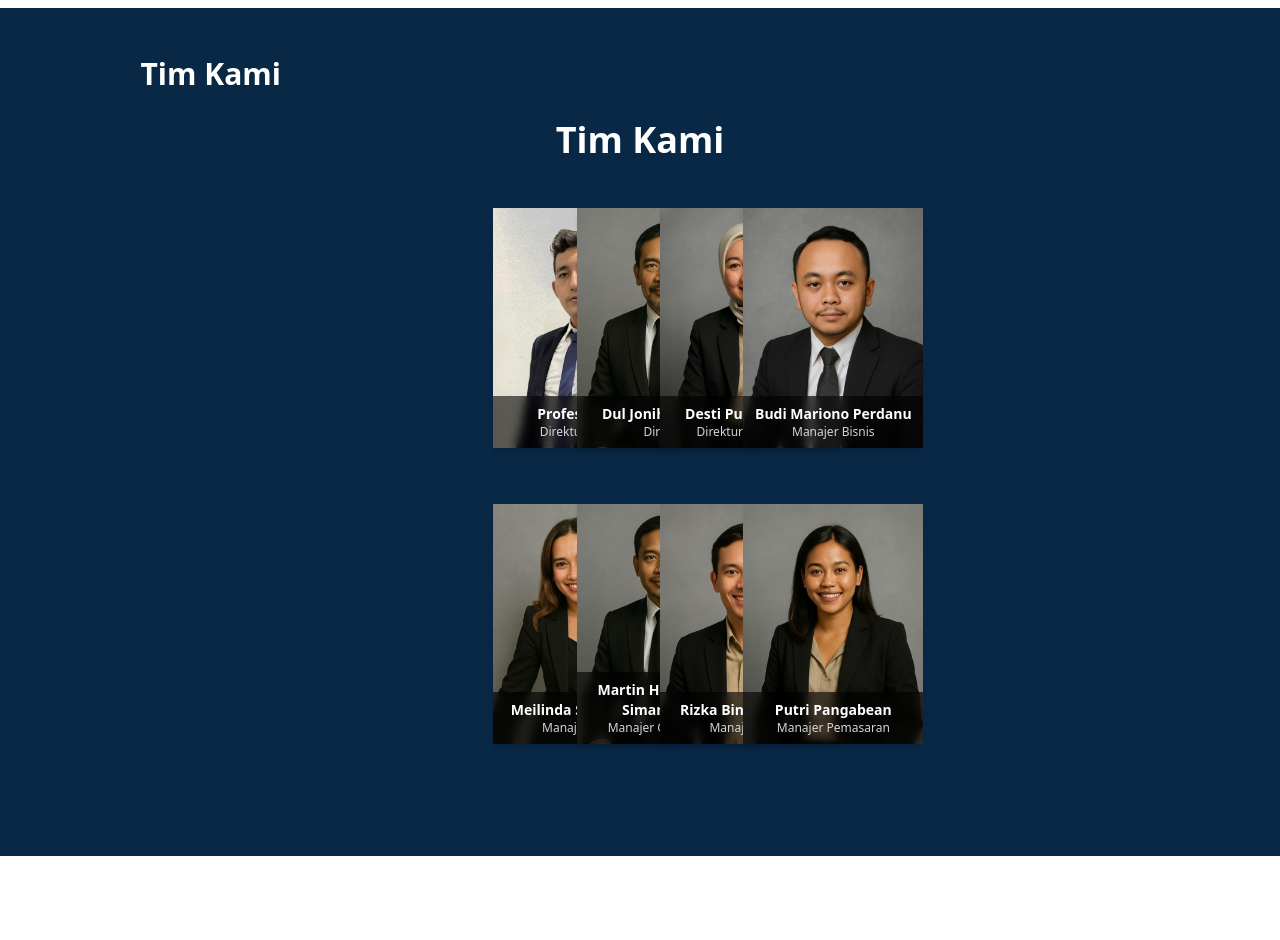
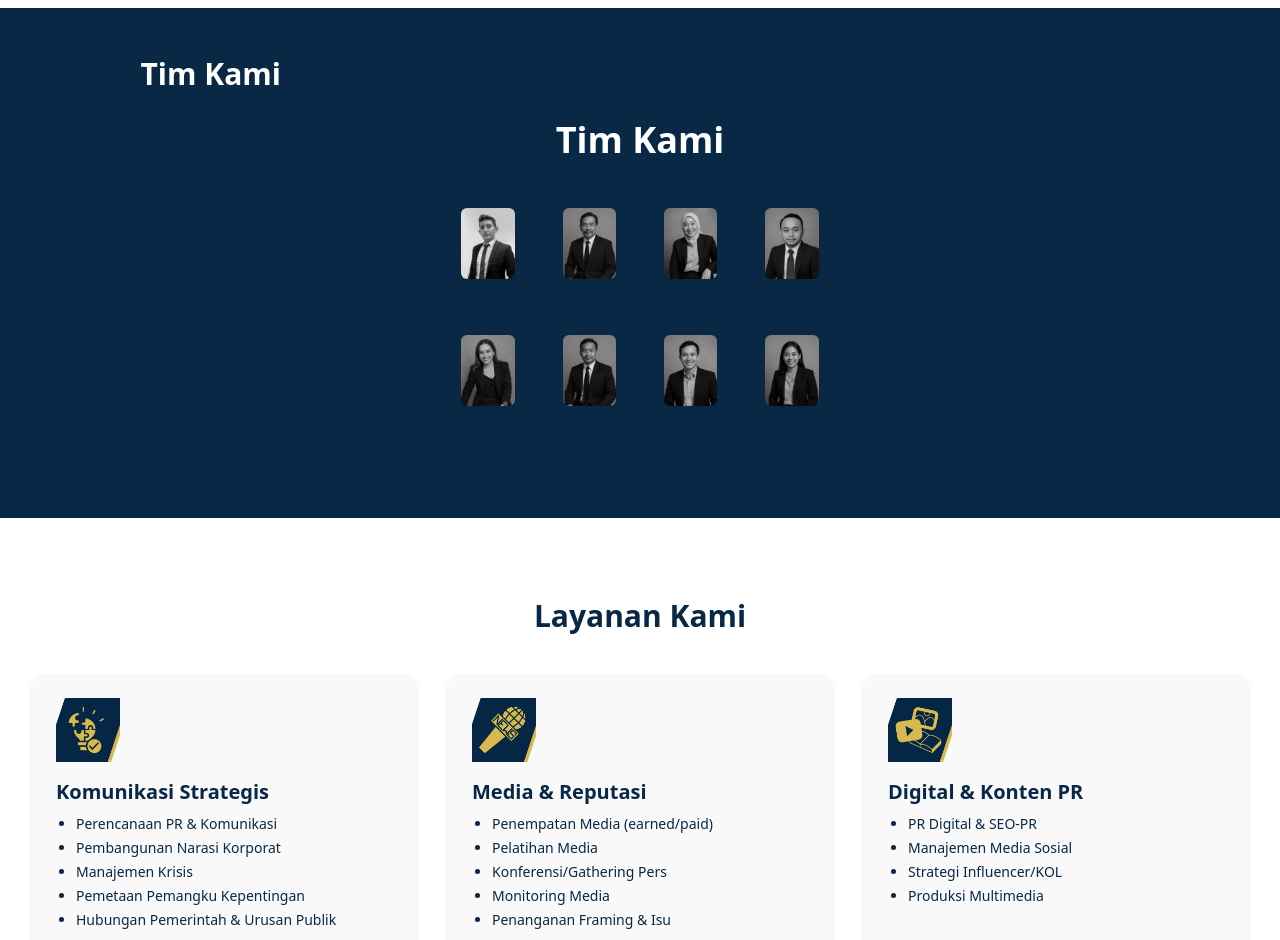
Before and after one commit to ProfAdri90/estetic-dinamis, a Next.js app: page / in a window 1280 px wide. Shown: the part 3520-4460 px from the top of the page. Built offline with nearby package versions, Linux system fonts and the light colour scheme.

Commit message:
Update OurTeams.jsx

```diff
--- a/components/OurTeams.jsx
+++ b/components/OurTeams.jsx
@@ -1,12 +1,12 @@
-import TeamCard from "./TeamCard";
+import Image from "next/image";
 import { motion } from "framer-motion";
 
 const teamMembers = [
   { name: "Profesor Adri", title: "Direktur Utama", image: "/team/profadri.jpeg" },
   { name: "Dul Jonih Iskandar", title: "Direktur", image: "/team/duljoni.jpeg" },
   { name: "Desti Purnamasari", title: "Direktur Keuangan", image: "/team/desti.jpeg" },
-  { name: "Budi Mariono Perdanu", title: "Manajer Bisnis", image: "/team/budi.jpeg" },
-  { name: "Meilinda Sari Hartati", title: "Manajer Bisnis", image: "/team/didit.jpeg" },
+  { name: "Budi Mariono Perdanu", title: "Manajer Business Development", image: "/team/budi.jpeg" },
+  { name: "Meilinda Sari Hartati", title: "Manajer Creative Event Planner", image: "/team/didit.jpeg" },
   { name: "Martin Herlambang Simanjuntak", title: "Manajer Operasional", image: "/team/martin.jpeg" },
   { name: "Rizka Bintang Utara", title: "Manajer Event", image: "/team/azka.jpeg" },
   { name: "Putri Pangabean", title: "Manajer Pemasaran", image: "/team/putri.jpeg" },
@@ -15,17 +15,11 @@ const teamMembers = [
 export default function OurTeams() {
   return (
     <section id="tim" className="bg-[#082846] text-white py-16">
-      <div className="max-w-7xl mx-auto px-4 md:px-8">
-        <motion.h2
-          initial={{ opacity: 0, y: 20 }}
-          whileInView={{ opacity: 1, y: 0 }}
-          transition={{ duration: 0.7 }}
-          className="text-3xl md:text-4xl font-bold text-center mb-12"
-        >
+      <div className="text-4xl font-bold text-center mb-12">
         Tim Kami
-        </motion.h2>
+      </div>
 
-      <div className="max-w-[1280px] mx-auto px-4 grid grid-cols-2 md:grid-cols-4 gap-x-10 gap-y-14 justify-center">
+      <div className="max-w-[1280px] mx-auto px-4 grid grid-cols-2 md:grid-cols-4 gap-x-12 gap-y-14">
         {teamMembers.map((member, index) => (
           <motion.div
             key={index}
@@ -33,15 +27,30 @@ export default function OurTeams() {
             whileInView={{ opacity: 1, y: 0 }}
             transition={{ duration: 0.5, delay: index * 0.05 }}
             viewport={{ once: true }}
+            className="relative group overflow-hidden"
           >
-              <TeamCard
-                image={member.image}
-                name={member.name}
-                title={member.title}
+            {/* FOTO */}
+            <div className="relative w-full aspect-[3/4] overflow-hidden rounded-md shadow-md">
+              <Image
+                src={member.image}
+                alt={member.name}
+                fill
+                className="object-cover transition-all duration-500 grayscale group-hover:grayscale-0"
               />
+              {/* OVERLAY */}
+              <div className="absolute bottom-0 left-0 w-full bg-black/60 backdrop-blur-sm p-2 opacity-0 group-hover:opacity-100 transition-all duration-500 md:opacity-0">
+                <p className="text-sm font-semibold text-white">{member.name}</p>
+                <p className="text-xs text-gray-200">{member.title}</p>
+              </div>
+            </div>
+
+            {/* MOBILE langsung muncul nama */}
+            <div className="block md:hidden mt-2 text-center">
+              <p className="font-semibold">{member.name}</p>
+              <p className="text-sm text-gray-300">{member.title}</p>
+            </div>
           </motion.div>
         ))}
-        </div>
       </div>
     </section>
   );
```
Lines whose indentation alone changed are shown as unchanged.
